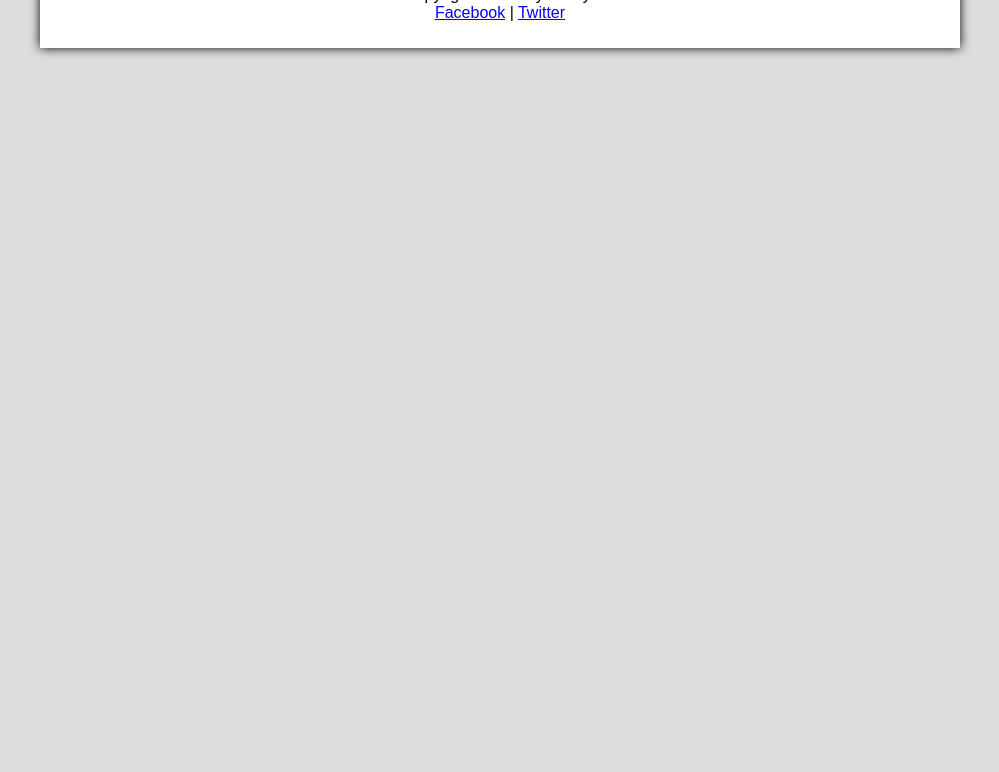
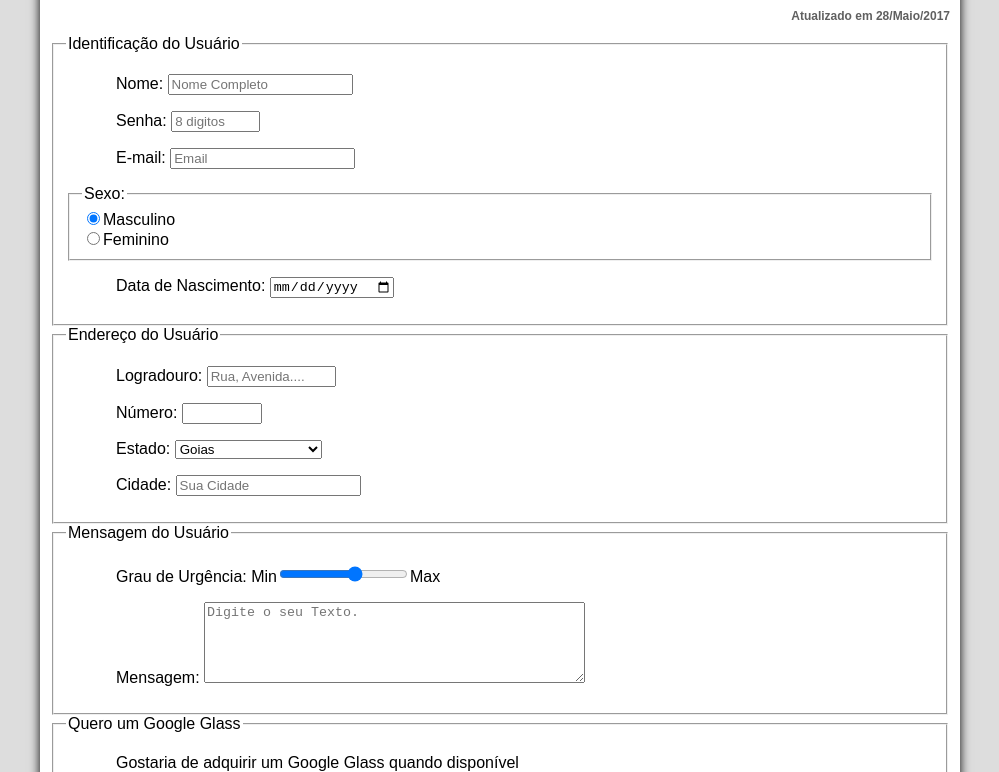
Before and after one commit to jhonypalmer/cursoemvideo-HTML5, a plain HTML site: page projeto-glass-html5/fale-conosco.html in a window 1280 px wide. Shown: the part 279-1051 px from the top of the page, without its empty margins (140-1139 px from the left). Before the commit the page ends 800 px from the top, so only its background shows below. Drawn offline with Linux system fonts and the light colour scheme.

Commit message:
Atulização do SIte
Penultima Atualização.

```diff
--- a/projeto-glass-html5/fale-conosco.html
+++ b/projeto-glass-html5/fale-conosco.html
@@ -4,6 +4,7 @@
     <meta charset="UTF-8"/>
     <title>Tudo sobre Google Glass</title>
     <link rel="stylesheet" type="text/css" href="_css/estilo.css"/>
+    <link rel="stylesheet" type="text/css" href="_css/form.css"/>
 </head>
 
 <script language="javascript" src="_javascript/funcoes.js"></script>
@@ -33,39 +34,84 @@
 
         </header>
 
-Fale Conosco > Contato
-Formulário de Contato
-por Gustavo Guanabara
-Atualizado em 01/Maio/2013
+        <section id="corpo-full">
+             <article id="noticia-principal">
+                <header id="cabecalho-artigo">
+                    <hgroup>
+                        <h3>Fale Conosco > Contato</h3>
+                        <h1>Formulário de Contato</h1>
+                        <h2>por Jhony Palmer</h2>
+                        <h3 class="direita">Atualizado em 28/Maio/2017</h3>
+                    </hgroup>
+                </header>
 
-Identificação do Usuário
-    Nome:
-    Senha:
-    E-mail:
-    Sexo:
-        - Masculino
-        - Feminino
-    Data de Nascimento:
+                <form method="post" id="fContato" action="mailto:ti@ipeonline.com.br">
 
-Endereço do Usuário
-    Logradouro:
-    Número:
-    Estado:
-    Cidade:
+                    <fieldset id="usuario"><legend>Identificação do Usuário</legend>
+                        <p><label for="cNome">Nome: </label>
+                        <input type="text" name="tNome" id="cNome" size="20" maxlength="30" placeholder="Nome Completo"/></p>
+                        <p><label for="cSenha">Senha: </label>
+                        <input type="password" name="tSenha" id="cSenha" size="8" maxlength="8" placeholder="8 digitos"/></p>
+                        <p><label for="cEmail">E-mail: </label>
+                        <input type="email" name="tEmail" id="cEmail" size="20" maxlength="40" placeholder="Email"/></p>
+                        <fieldset id="sexo"><legend>Sexo:</legend>
+                            <input type="radio" name="tSexo" id="cMasc" checked/><label for="cMasc">Masculino</label><br/>
+                            <input type="radio" name="tSexo" id="cFem"/><label for="cFem">Feminino</label>
+                        </fieldset>
+                        <p><label for="cEmail">Data de Nascimento: </label>
+                        <input type="date" name="tNasc" id="cNasc"/></p>
+                    </fieldset>
 
-Mensagem do Usuário
-    Grau de Urgência:
-    Mensagem:
+                    <fieldset id="endereco"><legend>Endereço do Usuário</legend>
+                        <p><label for="cRua">Logradouro: </label>
+                        <input type="text" name="tRua" id="cRua" size="13" maxlength="80" placeholder="Rua, Avenida...."/></p>
+                        <p><label for="cNum">Número: </label>
+                        <input type="number" name="tNum" id="cNum" min="0" max="99999"/></p>
+                        <p><label for="cEst">Estado: </label>
+                        <select name="tEst" id="cEst">
+                            <optgroup label="Região Sudeste">
+                                <option value="RJ">Rio de Janeiro</option>
+                                <option value="SP">São Paulo</option>
+                                <option value="MG">Minas Gerais</option>
+                            </optgroup>
+                            <optgroup label="Região Sul">
+                                <option value="PR">Paraná</option>
+                                <option value="SC">Santa Catarina</option>
+                                <option value="RS">Rio Grande do Sul</option>
+                            </optgroup>
+                            <optgroup label="Região Centro-Oeste">
+                                <option value="GO" selected>Goias</option>
+                            </optgroup>
+                        </select></p>
+                        <p><label for="cCid">Cidade: </label>
+                        <input type="text" name="tCid" id="cCid" maxlength="40" size="20" placeholder="Sua Cidade" list="cidades"/></p>
+                        <datalist id="cidades">
+                            <option value="Rio de Janeiro"></option>
+                            <option value="Goiânia"></option>
+                            <option value="Ceres"></option>
+                            <option value="Rialma"></option>
+                        </datalist>
+                    </fieldset>
 
-Quero um Google Glass
-    Gostaria de adquirir um Google Glass quando disponível
-    Cor:
-    Quantidade:
-    Preço Total: R$
+                    <fieldset id="mensagem"><legend>Mensagem do Usuário</legend>
+                        <p><label for="cUrg">Grau de Urgência: </label>
+                        Min<input type="range" name="tUrg" id="cUrg" min="0" max="10" step="2"/>Max</p>
+                        <p><label for="cMsg">Mensagem: </label>
+                        <textarea name="tMsg" id="cMsg" cols="45" rows="5" placeholder="Digite o seu Texto."></textarea></p>
+                    </fieldset>
+
+                    <fieldset id="pedido"><legend>Quero um Google Glass</legend>
+                        <p><label for="cPed">Gostaria de adquirir um Google Glass quando disponível </label></p>
+                        <p><label for="cCor"> Cor: </label></p>
+                        <p><label for="cQtd">Quantidade: </label></p>
+                        <p><label for="cTot">Preço Total: R$ </label></p>
+                    </fieldset>
 
 
-[BOTÃO ENVIAR]
-
+                    [BOTÃO ENVIAR]
+                </form>
+            </article>
+        </section>
         <footer id="rodape">
             <p>
                 Copyright 2017 - by Jhony Palmer<br/>
```
